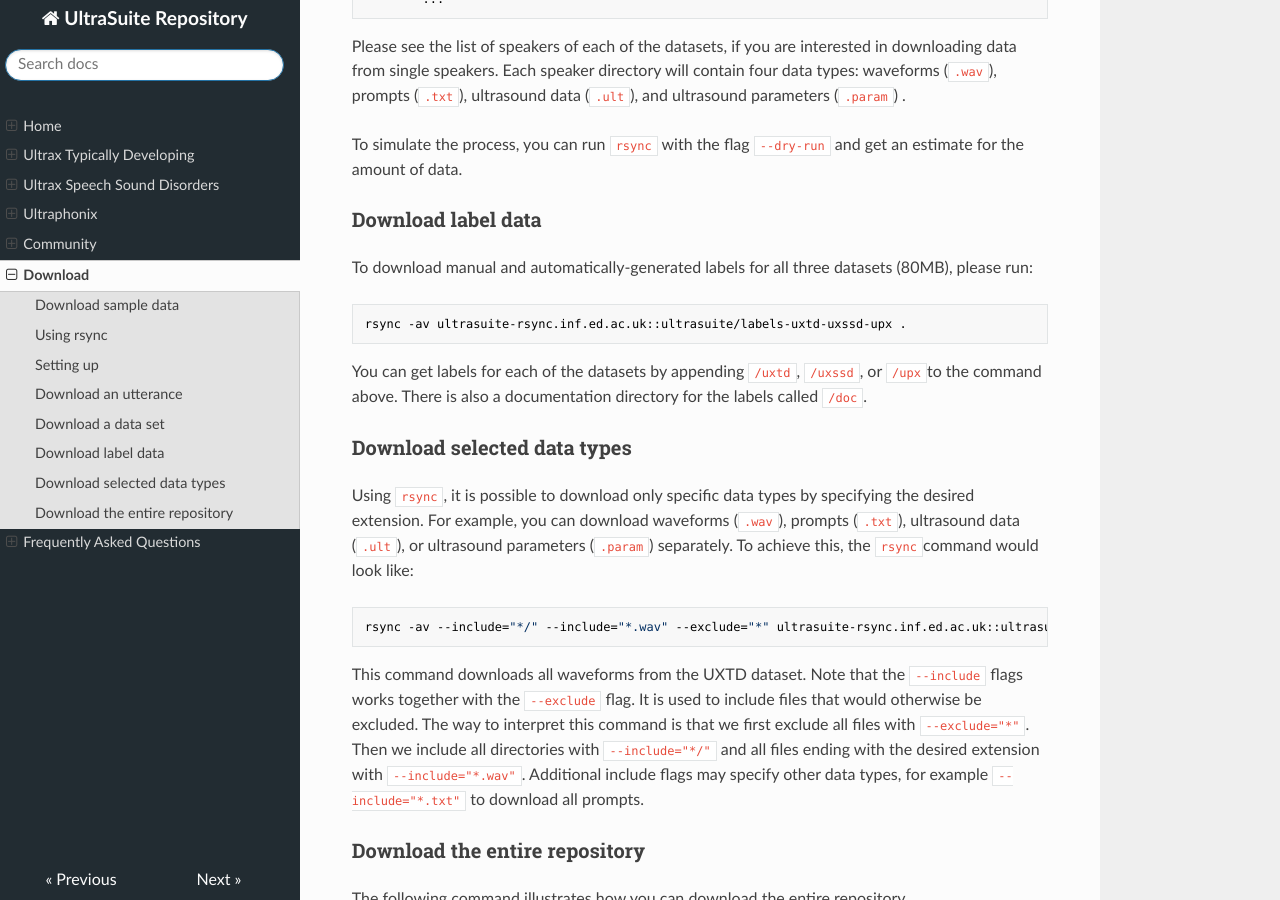
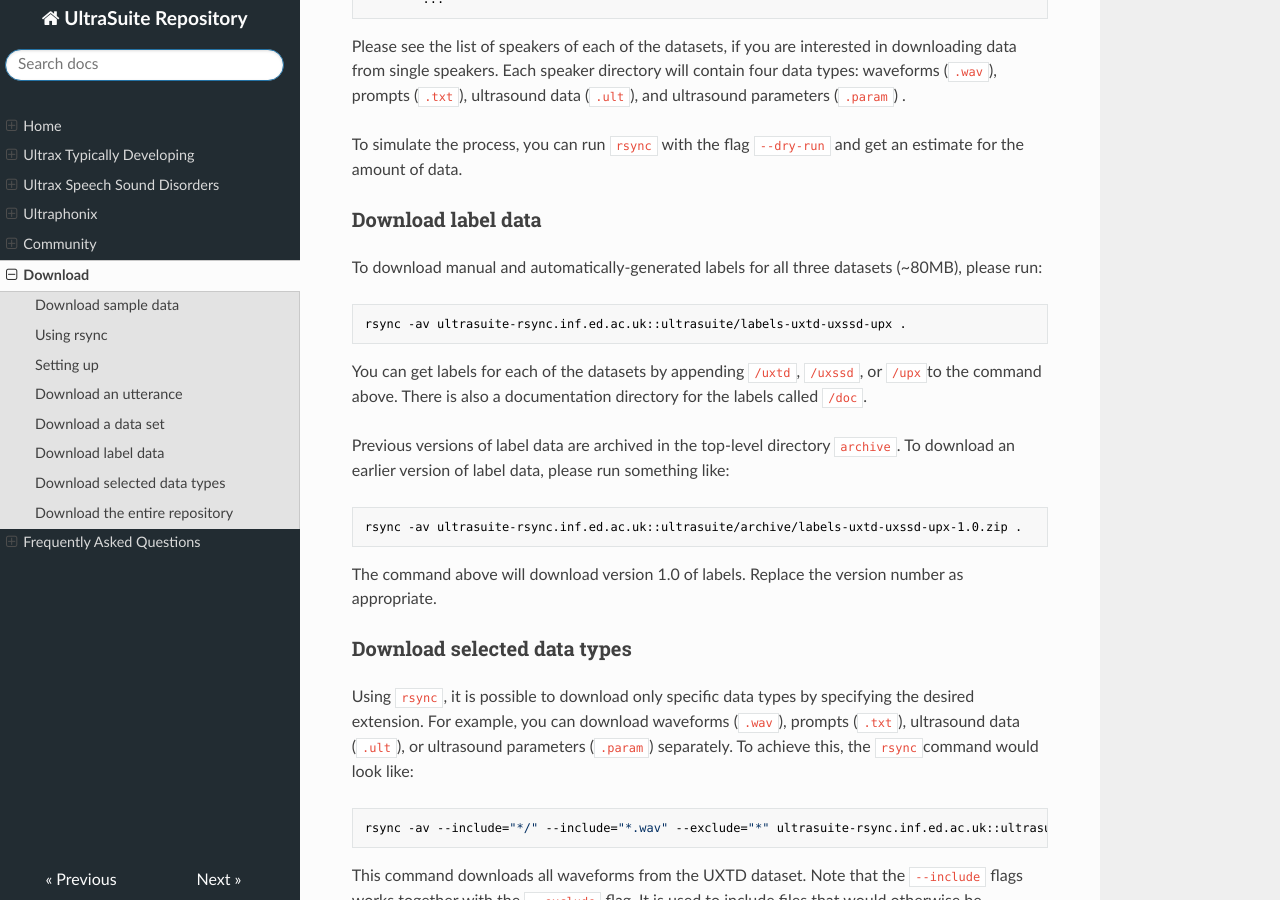
Before and after one commit to UltraSuite/ultrasuite-doc, an MkDocs documentation site: the page built from docs/download.md, in a window 1280 px wide and 900 px high, scrolled down 2354 px. Built offline with MkDocs 1.6.1, drawn with Linux system fonts in a browser that asks for light colours; nearby versions of some CDN libraries; some of the changed text lies outside the part shown.

Commit message:
instructions to download archived label data

````diff
--- a/docs/download.md
+++ b/docs/download.md
@@ -92,7 +92,7 @@ To simulate the process, you can run `rsync` with the flag `--dry-run` and get a
 
 ### Download label data
 
-To download manual and automatically-generated labels for all three datasets (80MB), please run:
+To download manual and automatically-generated labels for all three datasets (~80MB), please run:
 
 ```sh
 rsync -av ultrasuite-rsync.inf.ed.ac.uk::ultrasuite/labels-uxtd-uxssd-upx .
@@ -100,7 +100,13 @@ rsync -av ultrasuite-rsync.inf.ed.ac.uk::ultrasuite/labels-uxtd-uxssd-upx .
 
 You can get labels for each of the datasets by appending `/uxtd`, `/uxssd`, or `/upx`to the command above. There is also a documentation directory for the labels called `/doc`.
 
+Previous versions of label data are archived in the top-level directory `archive`. To download an earlier version of label data, please run something like:
 
+```sh
+rsync -av ultrasuite-rsync.inf.ed.ac.uk::ultrasuite/archive/labels-uxtd-uxssd-upx-1.0.zip .
+```
+
+The command above will download version 1.0 of labels. Replace the version number as appropriate.
 
 ### Download selected data types
 
````
Also changed, not shown: other parts of docs/download.md (+1 -1 lines).
